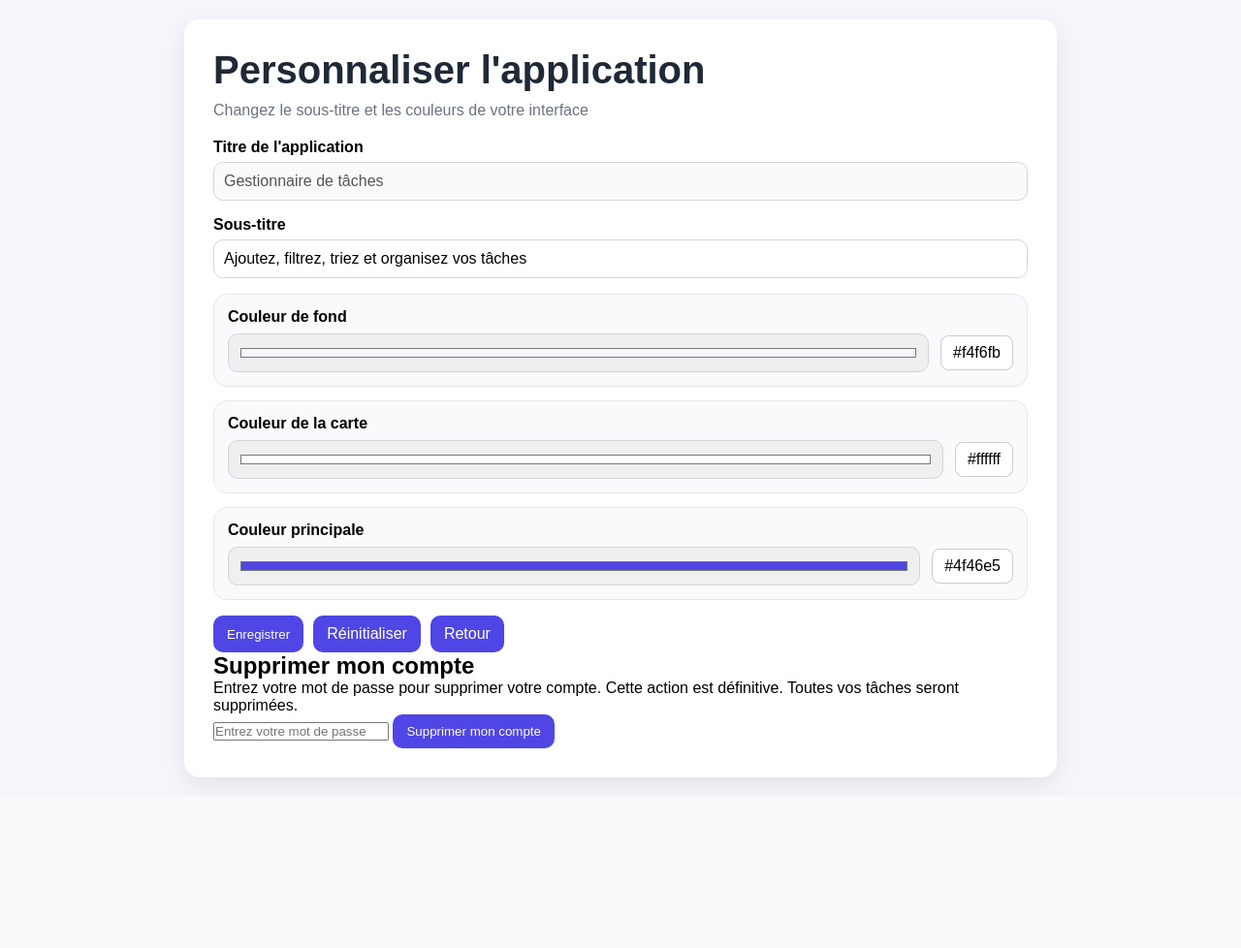
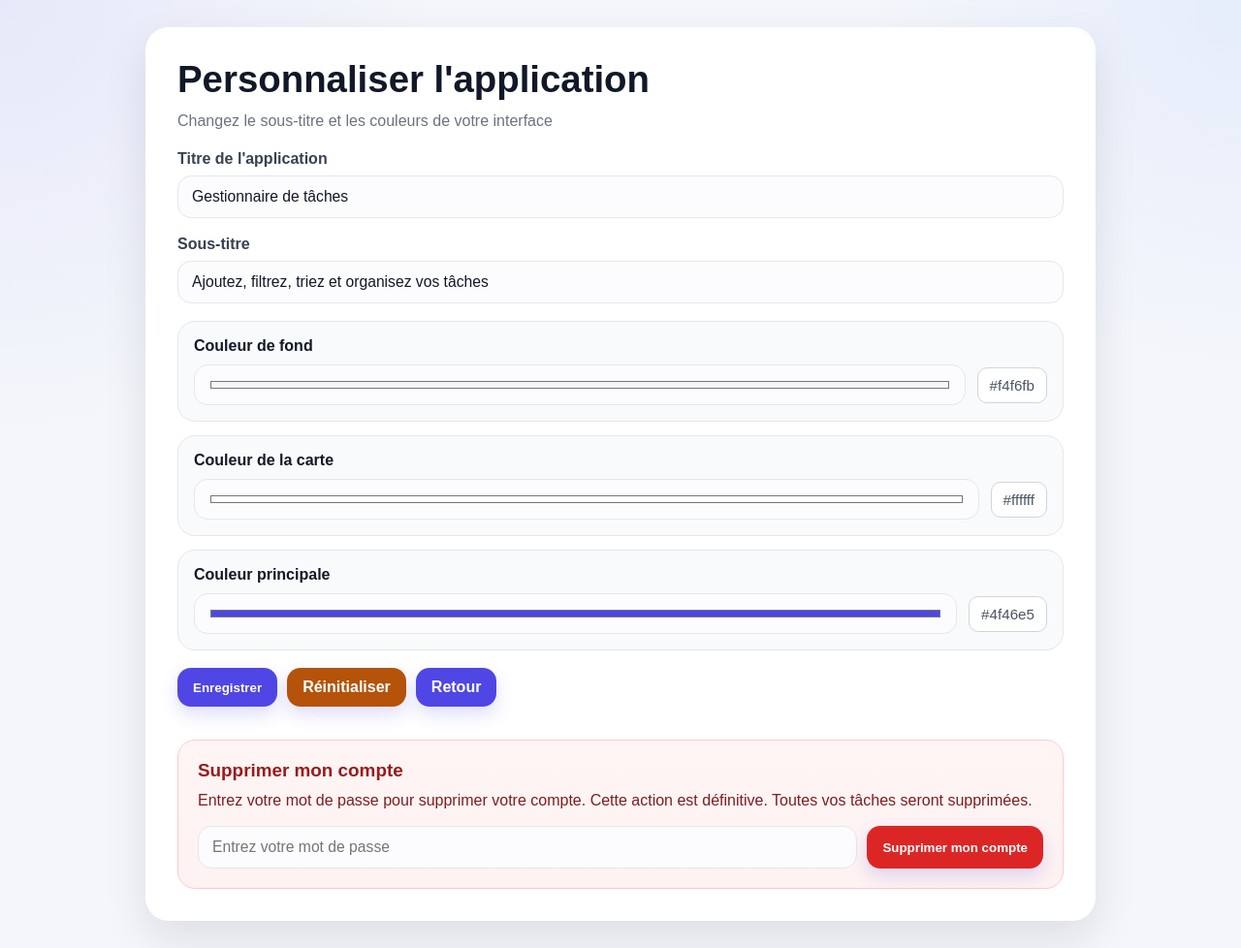
Before and after one commit to fatoumbayeseck/todo_web, a Flask app: page /settings in a window 1280 px wide. Shown: the whole page at 97% size. Before the commit the page ends 815 px from the top, so only its background shows below. Run offline with Flask 3, Linux system fonts and the light colour scheme; the visitor is signed in with stand-in values (Sample User, id 1); data that the repository does not hold is empty; some libraries are stand-ins or nearby versions.

Commit message:
Add files via upload

```diff
--- a/static/style.css
+++ b/static/style.css
@@ -8,11 +8,20 @@
     --bg-color: #f4f6fb;
     --card-color: #ffffff;
     --primary-color: #4f46e5;
+    --text-main: #111827;
+    --text-soft: #6b7280;
+    --border-soft: #e5e7eb;
+    --shadow-main: 0 18px 45px rgba(15, 23, 42, 0.10);
+    --shadow-soft: 0 8px 24px rgba(15, 23, 42, 0.06);
 }
 
 body {
     font-family: Arial, sans-serif;
-    background: var(--bg-color);
+    background:
+        radial-gradient(circle at top left, rgba(79, 70, 229, 0.08), transparent 28%),
+        radial-gradient(circle at top right, rgba(59, 130, 246, 0.08), transparent 24%),
+        var(--bg-color);
+    color: var(--text-main);
     min-height: 100vh;
 }
 
@@ -21,27 +30,42 @@ body {
     justify-content: center;
     align-items: flex-start;
     min-height: 100vh;
-    padding: 20px;
+    padding: 28px 18px;
 }
 
 .card {
     background: var(--card-color);
     width: 100%;
-    max-width: 900px;
-    padding: 30px;
-    border-radius: 16px;
-    box-shadow: 0 8px 25px rgba(0, 0, 0, 0.08);
+    max-width: 980px;
+    padding: 32px;
+    border-radius: 24px;
+    box-shadow: var(--shadow-main);
+    border: 1px solid rgba(255, 255, 255, 0.7);
+    backdrop-filter: blur(4px);
 }
 
 h1 {
-    font-size: 2.5rem;
+    font-size: 2.4rem;
+    line-height: 1.1;
     margin-bottom: 10px;
-    color: #1f2937;
+    color: var(--text-main);
 }
 
 .subtitle {
-    color: #6b7280;
-    margin-bottom: 20px;
+    color: var(--text-soft);
+    margin-bottom: 18px;
+    font-size: 1rem;
+    line-height: 1.5;
+}
+
+.welcome-message {
+    background: linear-gradient(135deg, rgba(79, 70, 229, 0.10), rgba(99, 102, 241, 0.06));
+    color: #3730a3;
+    padding: 12px 16px;
+    border-radius: 14px;
+    margin-bottom: 12px;
+    font-size: 0.96rem;
+    border: 1px solid rgba(79, 70, 229, 0.12);
 }
 
 button,
@@ -49,22 +73,49 @@ button,
 .reset-btn,
 .back-btn,
 .task-actions a,
-.logout-btn {
+.logout-btn,
+.delete-account-btn {
     background: var(--primary-color);
     color: white;
     border: none;
-    border-radius: 10px;
-    padding: 10px 14px;
+    border-radius: 14px;
+    padding: 11px 16px;
     cursor: pointer;
     text-decoration: none;
-    display: inline-block;
+    display: inline-flex;
+    align-items: center;
+    justify-content: center;
+    font-weight: 600;
+    transition: transform 0.15s ease, opacity 0.15s ease, box-shadow 0.15s ease;
+    box-shadow: 0 8px 18px rgba(79, 70, 229, 0.18);
+}
+
+button:hover,
+.settings-btn:hover,
+.reset-btn:hover,
+.back-btn:hover,
+.task-actions a:hover,
+.logout-btn:hover,
+.delete-account-btn:hover {
+    transform: translateY(-1px);
+    opacity: 0.96;
+}
+
+button:active,
+.settings-btn:active,
+.reset-btn:active,
+.back-btn:active,
+.task-actions a:active,
+.logout-btn:active,
+.delete-account-btn:active {
+    transform: translateY(0);
 }
 
 .task-form,
 .filter-form {
     display: grid;
-    gap: 10px;
-    margin-bottom: 20px;
+    gap: 12px;
+    margin-bottom: 22px;
 }
 
 .task-form input,
@@ -73,17 +124,36 @@ button,
 .filter-form select,
 .settings-form input[type="text"],
 .settings-form input[type="color"],
-.auth-form input {
-    padding: 10px;
-    border-radius: 10px;
-    border: 1px solid #d1d5db;
-    font-size: 1rem;
+.settings-form input[type="password"],
+.auth-form input,
+.delete-account-form input {
     width: 100%;
+    padding: 12px 14px;
+    border-radius: 14px;
+    border: 1px solid var(--border-soft);
+    background: #fcfcff;
+    font-size: 0.98rem;
+    color: var(--text-main);
+    outline: none;
+    transition: border-color 0.15s ease, box-shadow 0.15s ease, background 0.15s ease;
 }
 
 .task-form textarea {
-    min-height: 80px;
+    min-height: 90px;
     resize: vertical;
+}
+
+.task-form input:focus,
+.task-form select:focus,
+.task-form textarea:focus,
+.filter-form select:focus,
+.settings-form input[type="text"]:focus,
+.settings-form input[type="password"]:focus,
+.auth-form input:focus,
+.delete-account-form input:focus {
+    border-color: rgba(79, 70, 229, 0.45);
+    box-shadow: 0 0 0 4px rgba(79, 70, 229, 0.10);
+    background: #ffffff;
 }
 
 .task-list {
@@ -111,119 +192,96 @@ button,
 }
 
 .task-note {
-    background: white;
+    background: #ffffff;
     border-left: 4px solid var(--primary-color);
-    padding: 8px;
-    margin-top: 8px;
-    border-radius: 8px;
+    padding: 12px 14px;
+    margin-top: 10px;
+    border-radius: 12px;
     white-space: pre-wrap;
+    color: #374151;
+    box-shadow: inset 0 0 0 1px #eef2ff;
 }
 
 .task-meta {
-    margin-top: 8px;
+    margin-top: 12px;
     display: flex;
     gap: 8px;
     flex-wrap: wrap;
 }
 
+.priority-faible,
+.priority-moyenne,
+.priority-elevee,
+.deadline,
+.late-badge,
+.user-badge {
+    display: inline-flex;
+    align-items: center;
+    padding: 6px 10px;
+    border-radius: 999px;
+    font-size: 0.83rem;
+    font-weight: 600;
+}
+
 .priority-faible {
     background: #e0f2fe;
-    padding: 4px 8px;
-    border-radius: 999px;
+    color: #075985;
 }
 
 .priority-moyenne {
     background: #fef3c7;
-    padding: 4px 8px;
-    border-radius: 999px;
+    color: #92400e;
 }
 
 .priority-elevee {
     background: #fee2e2;
-    padding: 4px 8px;
-    border-radius: 999px;
+    color: #991b1b;
 }
 
 .deadline {
     background: #ede9fe;
-    padding: 4px 8px;
-    border-radius: 999px;
+    color: #5b21b6;
 }
 
 .late-badge {
-    background: red;
+    background: #dc2626;
     color: white;
-    padding: 4px 8px;
-    border-radius: 999px;
 }
 
 .task-actions {
-    margin-top: 10px;
+    margin-top: 14px;
     display: flex;
-    gap: 8px;
+    gap: 10px;
     flex-wrap: wrap;
 }
 
-.settings-form {
-    display: grid;
-    gap: 16px;
+.edit-btn {
+    background: #2563eb;
 }
 
-.settings-form > label {
-    display: grid;
-    gap: 6px;
-    font-weight: bold;
+.complete-btn {
+    background: #0f766e;
 }
 
-.color-section {
-    display: grid;
-    gap: 14px;
+.delete-btn,
+.delete-account-btn {
+    background: #dc2626;
 }
 
-.color-choice {
-    background: #f9fafb;
-    border: 1px solid #e5e7eb;
-    border-radius: 14px;
-    padding: 14px;
+.logout-btn {
+    background: #6b7280;
 }
 
-.color-label {
-    font-weight: bold;
-    margin-bottom: 8px;
-}
-
-.color-control {
-    display: flex;
-    align-items: center;
-    gap: 12px;
-}
-
-.color-picker {
-    width: 60px;
-    height: 40px;
-    border-radius: 8px;
-    cursor: pointer;
-    border: 1px solid #ccc;
-}
-
-.color-value {
-    background: white;
-    padding: 8px 12px;
-    border-radius: 8px;
-    border: 1px solid #ccc;
-}
-
-.settings-actions {
-    display: flex;
-    gap: 10px;
-    flex-wrap: wrap;
+.reset-btn {
+    background: #b45309;
 }
 
 .top-bar {
     display: flex;
     justify-content: space-between;
     align-items: flex-start;
-    gap: 16px;
+    gap: 18px;
+    margin-bottom: 8px;
 }
 
 .top-actions {
@@ -257,23 +303,87 @@ button,
     align-items: center;
     justify-content: flex-start;
     flex-wrap: wrap;
+    background: rgba(248, 250, 252, 0.85);
+    border: 1px solid var(--border-soft);
+    padding: 10px;
+    border-radius: 16px;
 }
 
 .filter-form select {
     width: auto;
     min-width: 150px;
-    padding: 8px 10px;
-    font-size: 0.9rem;
+    padding: 9px 11px;
+    font-size: 0.92rem;
+    background: white;
 }
 
 .filter-form button {
     width: auto;
-    padding: 8px 12px;
-    font-size: 0.9rem;
+    padding: 9px 13px;
+    font-size: 0.92rem;
+}
+
+.settings-form {
+    display: grid;
+    gap: 18px;
+}
+
+.settings-form > label {
+    display: grid;
+    gap: 8px;
+    font-weight: 700;
+    color: #374151;
+}
+
+.color-section {
+    display: grid;
+    gap: 14px;
+}
+
+.color-choice {
+    background: #f9fafb;
+    border: 1px solid var(--border-soft);
+    border-radius: 18px;
+    padding: 16px;
+}
+
+.color-label {
+    font-weight: 700;
+    margin-bottom: 10px;
+}
+
+.color-control {
+    display: flex;
+    align-items: center;
+    gap: 12px;
+}
+
+.color-picker {
+    width: 66px;
+    height: 42px;
+    border-radius: 10px;
+    cursor: pointer;
+    border: 1px solid #d1d5db;
+    background: white;
+}
+
+.color-value {
+    background: white;
+    padding: 9px 12px;
+    border-radius: 10px;
+    border: 1px solid #d1d5db;
+    color: #4b5563;
+    font-size: 0.95rem;
+}
+
+.settings-actions {
+    display: flex;
+    gap: 10px;
+    flex-wrap: wrap;
 }
 
 .auth-card {
-    max-width: 460px;
+    max-width: 470px;
 }
 
 .auth-form {
@@ -299,39 +411,88 @@ button,
 }
 
 .flash-message {
-    padding: 12px 14px;
-    border-radius: 10px;
+    padding: 13px 15px;
+    border-radius: 14px;
     font-size: 0.95rem;
+    border: 1px solid transparent;
 }
 
 .flash-success {
     background: #dcfce7;
     color: #166534;
+    border-color: #bbf7d0;
 }
 
 .flash-error {
     background: #fee2e2;
     color: #991b1b;
+    border-color: #fecaca;
 }
 
 .flash-warning {
     background: #fef3c7;
     color: #92400e;
+    border-color: #fde68a;
 }
 
 .flash-info {
     background: #dbeafe;
     color: #1d4ed8;
+    border-color: #bfdbfe;
+}
+
+.empty-message {
+    text-align: center;
+    color: #6b7280;
+    padding: 22px;
+    background: #f9fafb;
+    border-radius: 16px;
+    border: 1px dashed #d1d5db;
+}
+
+.danger-zone {
+    margin-top: 34px;
+    padding: 20px;
+    border: 1px solid #fecaca;
+    background: linear-gradient(180deg, #fff5f5 0%, #fef2f2 100%);
+    border-radius: 18px;
+}
+
+.danger-zone h2 {
+    font-size: 1.18rem;
+    color: #991b1b;
+    margin-bottom: 8px;
+}
+
+.danger-zone p {
+    color: #7f1d1d;
+    margin-bottom: 14px;
+    line-height: 1.5;
+}
+
+.delete-account-form {
+    display: flex;
+    gap: 10px;
+    flex-wrap: wrap;
+}
+
+.delete-account-form input {
+    flex: 1;
+    min-width: 220px;
 }
 
 @media (max-width: 700px) {
-    .color-control {
-        flex-direction: column;
-        align-items: flex-start;
+    .app-container {
+        padding: 16px;
     }
 
-    .settings-actions {
-        flex-direction: column;
+    .card {
+        padding: 22px 18px;
+        border-radius: 20px;
+    }
+
+    h1 {
+        font-size: 2rem;
     }
 
     .top-bar {
```
Also changed, not shown: other parts of static/style.css (+33 -77 lines).
